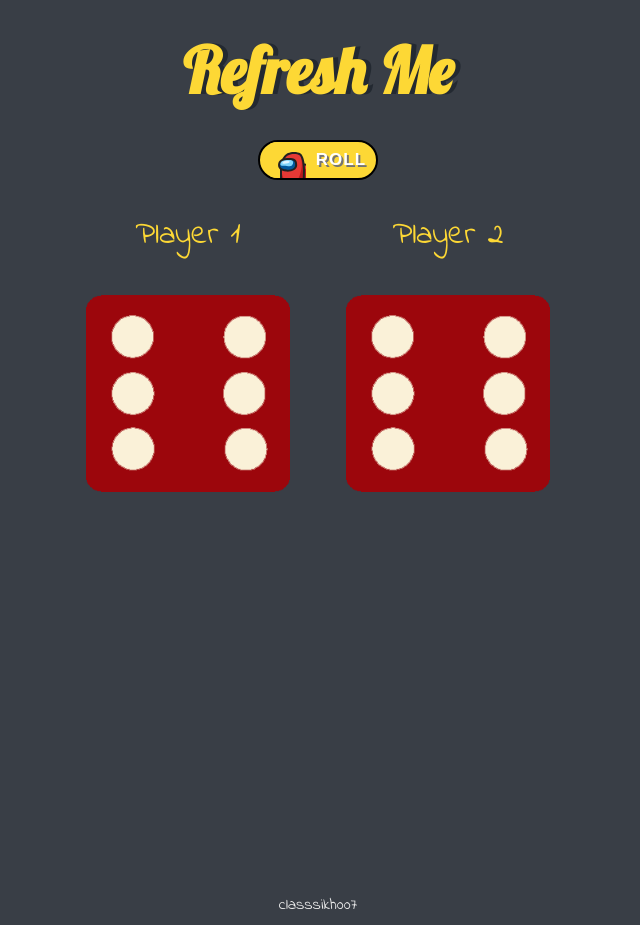
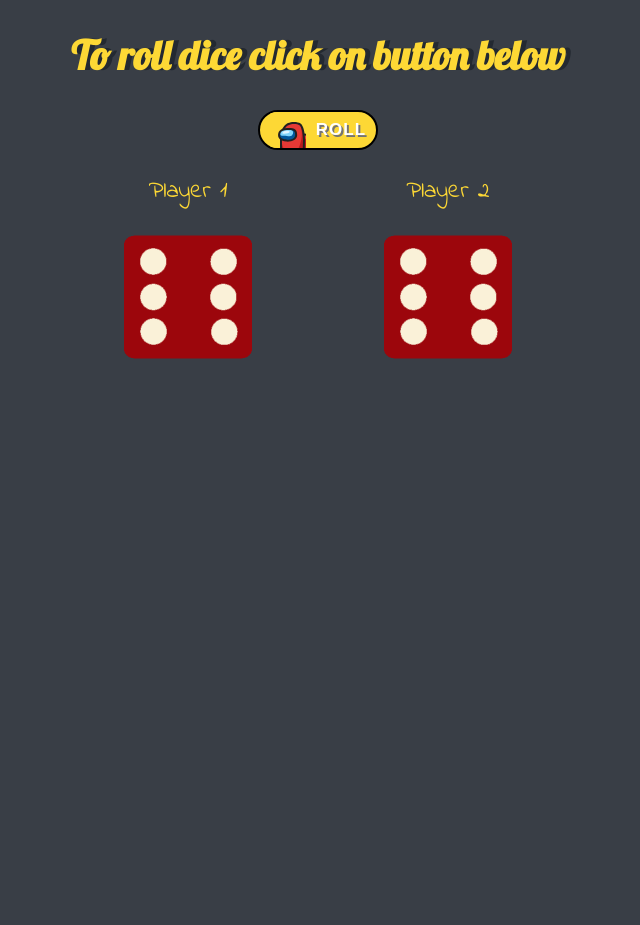
Before and after one commit to classsikh/rollDice, a plain HTML site: page dicee.html in a window 1280 px wide. Shown: the whole page, without its empty margins (322-962 px from the left). After the commit the page ends 800 px from the top, so only its background shows below. Drawn offline with Linux system fonts and the light colour scheme.

Commit message:
version 2.1 (ux & ui changes)

```diff
--- a/dicee.html
+++ b/dicee.html
@@ -10,8 +10,8 @@
   <body>
 
     <div class="container">
-      <h1>Refresh Me</h1>
 
+      <h1>To roll dice click on button below</h1>
       <div class="btn">
         <button id="button">
           <svg height="36px" width="36px" viewBox="0 0 36 36" xmlns="http://www.w3.org/2000/svg">
@@ -45,7 +45,5 @@
     <script src="index.js"></script>
   </body>
 
-  <footer>
-    classsikh007
-  </footer>
+
 </html>
--- a/styles.css
+++ b/styles.css
@@ -2,7 +2,7 @@
   width: 70%;
   margin: auto;
   text-align: center;
-  height: 100vh;
+
 }
 
 .dice {
@@ -19,27 +19,20 @@ h1 {
   margin: 30px;
   font-family: 'Lobster', cursive;
   text-shadow: 5px 0 #232931;
-  font-size: 4rem;
+  font-size: 2.5rem;
   color: #FDD835;
 }
 
 p {
-  font-size: 2rem;
+  font-size: 1.5rem;
   color: #FDD835;
   font-family: 'Indie Flower', cursive;
 }
 
 img {
-  width: 80%;
+  width: 50%;
 }
 
-footer {
-  margin-top: 5%;
-  color: #EEEEEE;
-  text-align: center;
-  font-family: 'Indie Flower', cursive;
-
-}
 
 
 /*
```
